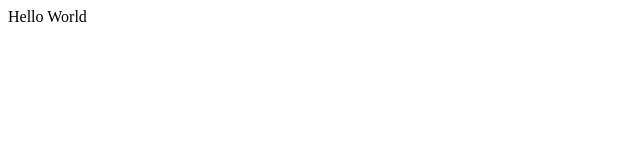
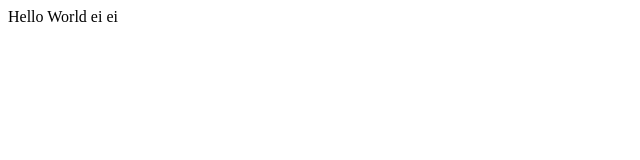
Before and after one commit to bean14546/bean, a plain HTML site: page index.html in a window 1280 px wide. Shown: the full height of the page, 0-640 px from the left. Drawn offline with Linux system fonts and the light colour scheme.

Commit message:
add ei ei into project

```diff
--- a/index.html
+++ b/index.html
@@ -7,5 +7,6 @@
 </head>
 <body>
     Hello World
+    ei ei
 </body>
 </html>
```
